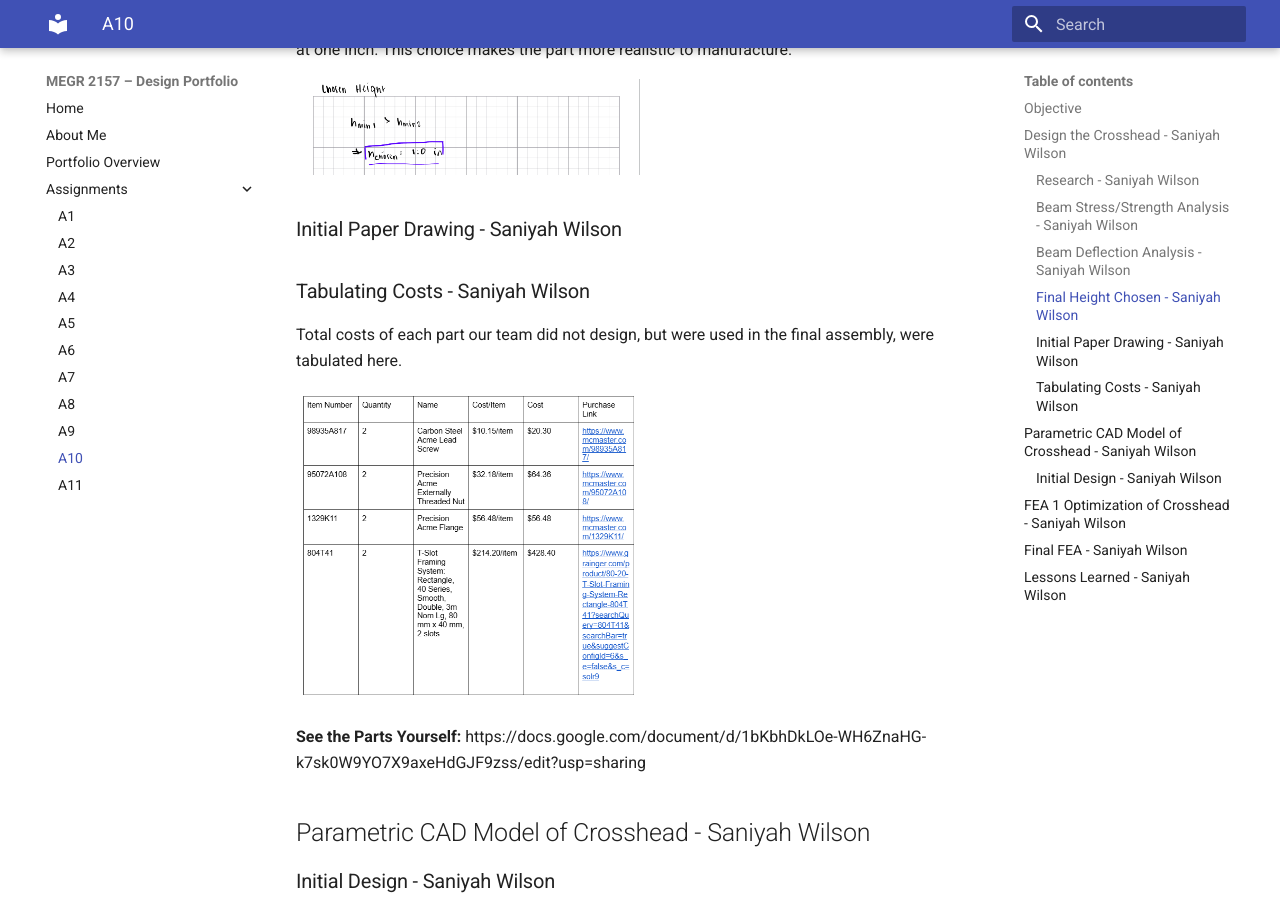
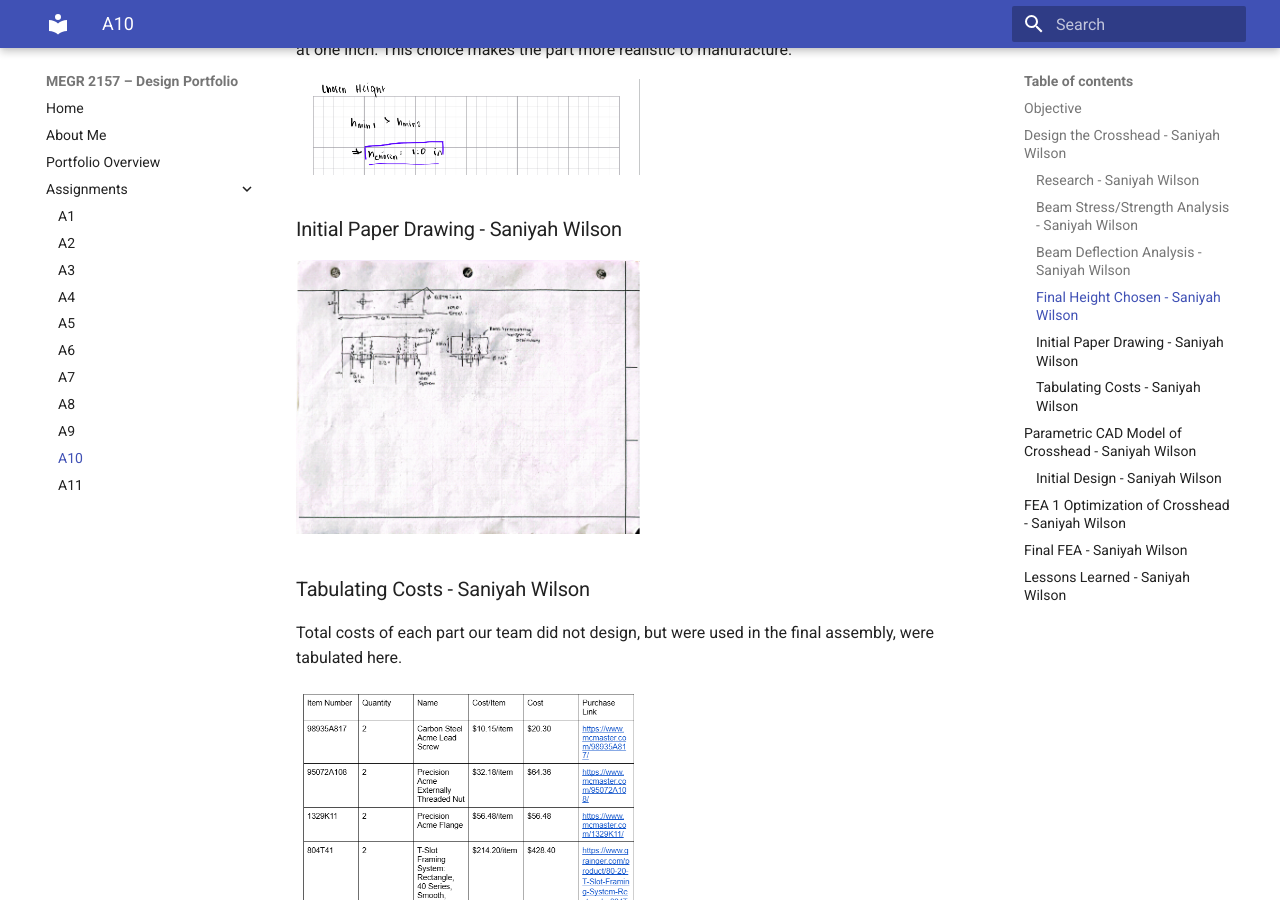
Before and after one commit to swils201/megr2156portfolio, an MkDocs documentation site: the page built from docs/assignments/A10/index.md, in a window 1280 px wide and 900 px high, scrolled down 2479 px. Built offline with MkDocs 1.6.1 and Material for MkDocs 9.7.7, drawn with Linux system fonts in a browser that asks for light colours.

Commit message:
Add image and update section for A10 assignment

```diff
--- a/docs/assignments/A10/index.md
+++ b/docs/assignments/A10/index.md
@@ -49,6 +49,7 @@ These dimensions are fairly low due to the choice to use a very strong steel, so
 
 ### Initial Paper Drawing  - Saniyah Wilson
 
+<img src="A10 Sketch_1.JPG" alt="Description of image" width="50%">
 
 ### Tabulating Costs - Saniyah Wilson
 
```
